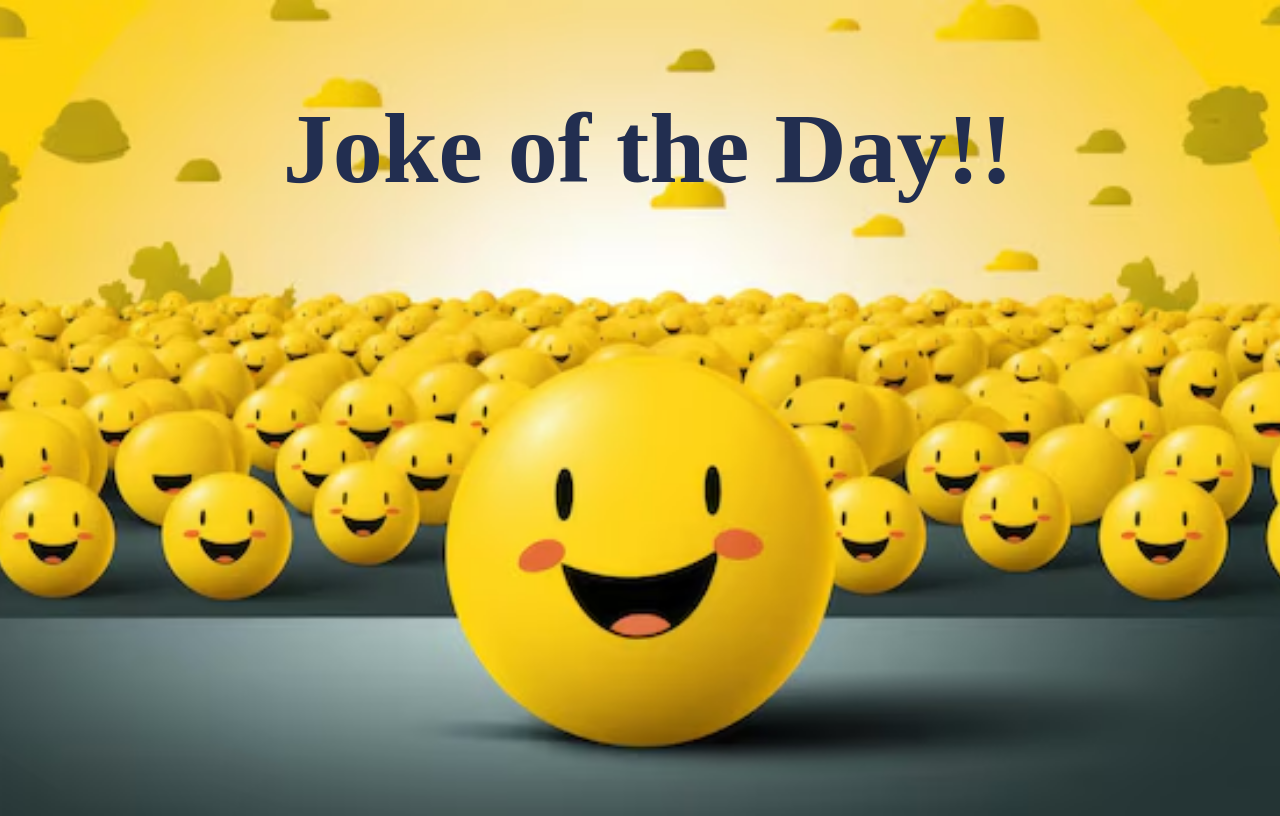
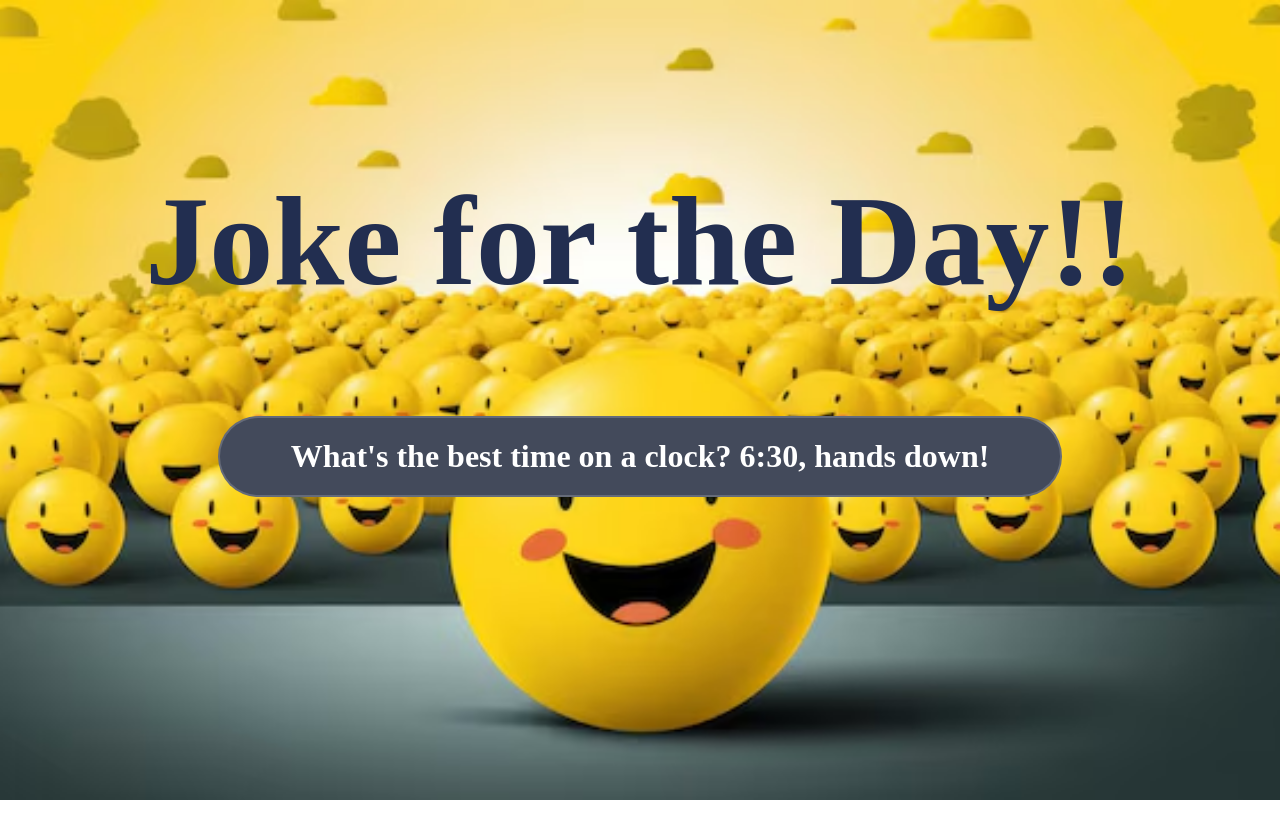
Before and after one commit to haripriyachalasani/Random-Jokes-Website, a plain HTML site: page index.html in a window 1280 px wide. Drawn offline with Linux system fonts and the light colour scheme.

Commit message:
Final Commit

```diff
--- a/Style.css
+++ b/Style.css
@@ -1,19 +1,85 @@
-body{
+body {
+    margin: 0;
+    padding: 0;
+  }
+
+  .container {
+    margin: 0;
+    width: 100%;
+    height: 100vh;
+  }
+
+  .container .emojis {
+    position: absolute;
     background-image: url('Images/emoji.avif');
-    background-repeat: no-repeat;
-    background-position: center;
     height: 100vh;
     width: 100%;
     background-size: cover;
-}
+    background-position: center;
+  }
 
-section{
+  .content {
     display: flex;
+    justify-content: center;
     align-items: center;
-    justify-content: center;
     flex-direction: column;
-}
-h1{
+    height: 100%;
+  }
+
+  .content h1 {
     color: #222E50;
-    font-size: 100px;
-}
+    font-size: 10vw;
+    text-align: center;
+    margin-top: -120px;
+  }
+
+  #myjokes {
+    width: 80%;
+    max-width: 800px;
+    height: auto;
+    align-self: center;
+    font-size: 2rem;
+    color: #fff;
+    border-radius: 55px;
+    border: 2px solid rgba(255, 255, 255, 0.18);
+    background-color: #434a5b;
+    margin: 15px;
+    padding: 20px;
+    font-weight: bolder;
+    text-align: center;
+  }
+
+  #myjokes:hover {
+    border: 1px solid rgb(206, 205, 205);
+    transition: 0.5s;
+    box-shadow: 3px 2px 10px black;
+  }
+
+  /* Responsive design for smaller screens */
+  @media only screen and (max-width: 768px) {
+    .content h1 {
+      font-size: 10vw;
+    }
+
+    #myjokes {
+      font-size: 2rem;
+      width: 90%;
+      padding: 25px;
+      margin: 10px;
+    }
+  }
+
+  /* For very small screens (e.g., phones) */
+  @media only screen and (max-width: 480px) {
+    .content h1 {
+      font-size: 15vw;
+      margin-top: -135px;
+    }
+
+    #myjokes {
+      font-size: 1rem;
+    }
+    .content{
+        gap: 100px;
+    }
+  }
--- a/index.html
+++ b/index.html
@@ -8,12 +8,16 @@
     <link rel="stylesheet" href="Style.css">
 </head>
 <body>
-    <section>
-        <h1>Joke of the Day!!</h1>
-        <div id="myJoke">
-            <script src="script.js">helloooo</script>
+    <div class="container">
+        <div class="emojis">
+          <div class="content">
+            <h1>Joke for the Day!!</h1>
+            <div id="myjokes">
+              <script src="script.js"></script>
+            </div>
+            </div>
         </div>
-    </section>
+    </div>
 
 </body>
 </html>
--- a/script.js
+++ b/script.js
@@ -0,0 +1,74 @@
+let jokes = [
+    "Why did the scarecrow become a successful politician? Because he was outstanding in his field!",
+    "I told my wife she was drawing her eyebrows too high. She looked surprised.",
+    "Why don't some couples go to the gym? Because some relationships don't work out!",
+    "What do you call fake spaghetti? An impasta!",
+    "Why don't scientists trust stairs? Because they're always up to something!",
+    "Why was the math book sad? Because it had too many problems.",
+    "What's the difference between ignorance and apathy? I don't know, and I don't care.",
+    "Why do seagulls fly over the sea? Because if they flew over the bay, they'd be bagels!",
+    "Why don't skeletons fight each other? They don't have the guts.",
+    "Why did the tomato turn red? Because it saw the salad dressing!",
+    "Why don't eggs tell jokes? Because they might crack up!",
+    "I'm on a seafood diet. I see food and I eat it.",
+    "Why did the scarecrow win an award? Because he was outstanding in his field!",
+    "Parallel lines have so much in common. It's a shame they'll never meet.",
+    "Why did the bicycle fall over? Because it was two-tired!",
+    "What did one ocean say to the other ocean? Nothing, they just waved.",
+    "What do you call a snowman with a six-pack? An abdominal snowman!",
+    "Why do we never tell secrets on a farm? Because the potatoes have eyes and the corn has ears.",
+    "What's the best time on a clock? 6:30, hands down!",
+    "What do you call a bear with no teeth? A gummy bear!",
+    "What did the left eye say to the right eye? Between you and me, something smells!",
+    "Why couldn't the bicycle stand up by itself? It was two-tired!",
+    "Why was the belt arrested? It was holding up a pair of pants!",
+    "What did the grape say when it got stepped on? Nothing, it just let out a little wine.",
+    "Why don't some couples go to the gym? Because some relationships don't work out!",
+    "What do you call fake spaghetti? An impasta!",
+    "Why don't scientists trust stairs? Because they're always up to something!",
+    "Why was the math book sad? Because it had too many problems.",
+    "What's the difference between ignorance and apathy? I don't know, and I don't care.",
+    "Why do seagulls fly over the sea? Because if they flew over the bay, they'd be bagels!",
+    "Why don't skeletons fight each other? They don't have the guts.",
+    "Why did the tomato turn red? Because it saw the salad dressing!",
+    "Why don't eggs tell jokes? Because they might crack up!",
+    "I'm on a seafood diet. I see food and I eat it.",
+    "Why did the scarecrow win an award? Because he was outstanding in his field!",
+    "Parallel lines have so much in common. It's a shame they'll never meet.",
+    "Why did the bicycle fall over? Because it was two-tired!",
+    "What did one ocean say to the other ocean? Nothing, they just waved.",
+    "What do you call a snowman with a six-pack? An abdominal snowman!",
+    "Why do we never tell secrets on a farm? Because the potatoes have eyes and the corn has ears.",
+    "What's the best time on a clock? 6:30, hands down!",
+    "What do you call a bear with no teeth? A gummy bear!",
+    "What did the left eye say to the right eye? Between you and me, something smells!",
+    "Why couldn't the bicycle stand up by itself? It was two-tired!",
+    "Why was the belt arrested? It was holding up a pair of pants!",
+    "What did the grape say when it got stepped on? Nothing, it just let out a little wine.",
+    "Why don't some couples go to the gym? Because some relationships don't work out!",
+    "What do you call fake spaghetti? An impasta!",
+    "Why don't scientists trust stairs? Because they're always up to something!",
+    "Why was the math book sad? Because it had too many problems.",
+    "What's the difference between ignorance and apathy? I don't know, and I don't care.",
+    "Why do seagulls fly over the sea? Because if they flew over the bay, they'd be bagels!",
+    "Why don't skeletons fight each other? They don't have the guts.",
+    "Why did the tomato turn red? Because it saw the salad dressing!",
+    "Why don't eggs tell jokes? Because they might crack up!",
+    "I'm on a seafood diet. I see food and I eat it.",
+    "Why did the scarecrow win an award? Because he was outstanding in his field!",
+    "Parallel lines have so much in common. It's a shame they'll never meet.",
+    "Why did the bicycle fall over? Because it was two-tired!",
+    "What did one ocean say to the other ocean? Nothing, they just waved.",
+    "What do you call a snowman with a six-pack? An abdominal snowman!",
+    "Why do we never tell secrets on a farm? Because the potatoes have eyes and the corn has ears.",
+    "What's the best time on a clock? 6:30, hands down!",
+    "What do you call a bear with no teeth? A gummy bear!",
+    "What did the left eye say to the right eye? Between you and me, something smells!",
+    "Why couldn't the bicycle stand up by itself? It was two-tired!",
+    "Why was the belt arrested? It was holding up a pair of pants!",
+    "What did the grape say when it got stepped on? Nothing, it just let out a little wine.",
+  ];
+
+  let index = Math.floor(Math.random()*jokes.length-1);
+  console.log(index)
+  myjokes.innerHTML = jokes[index];
```
